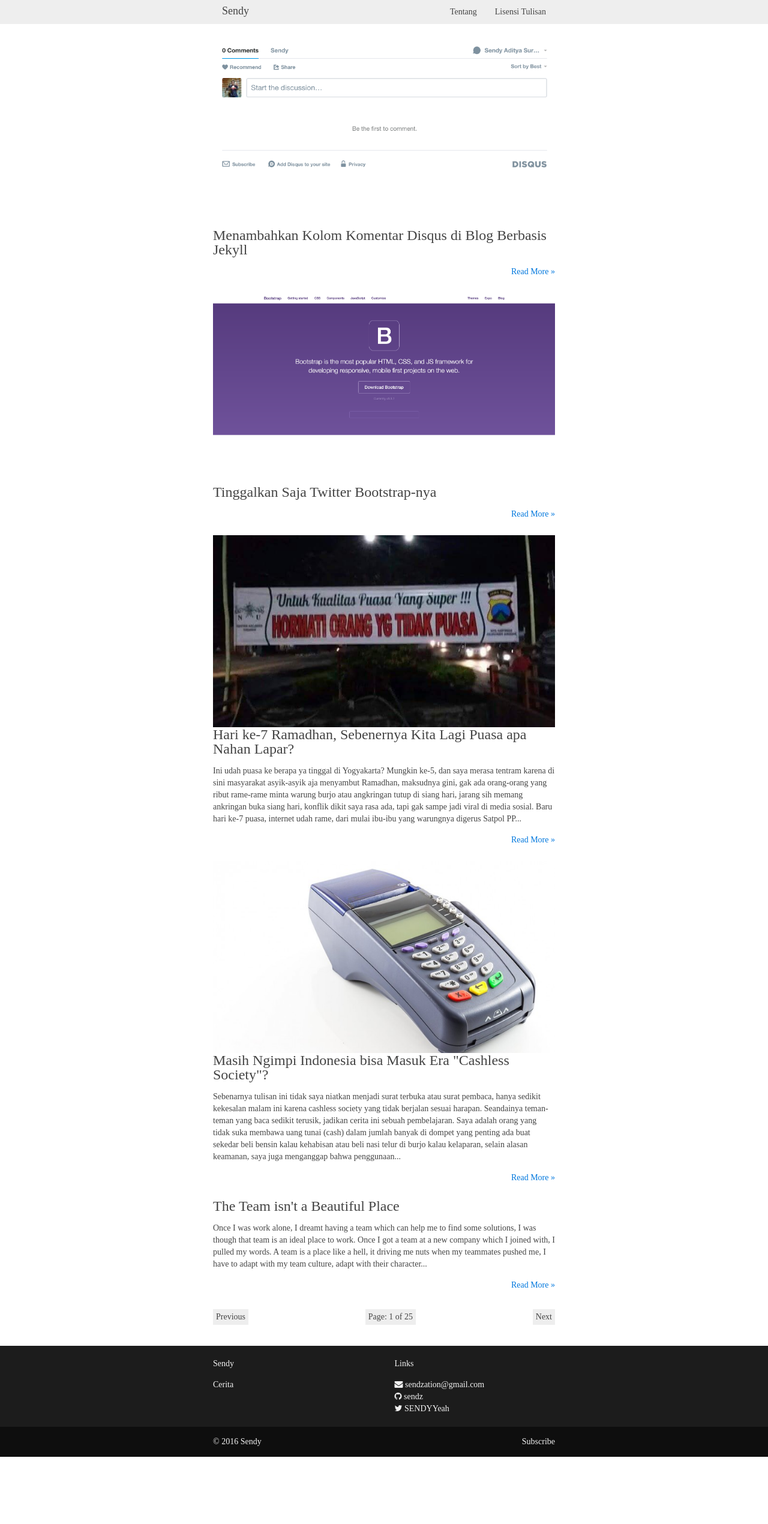
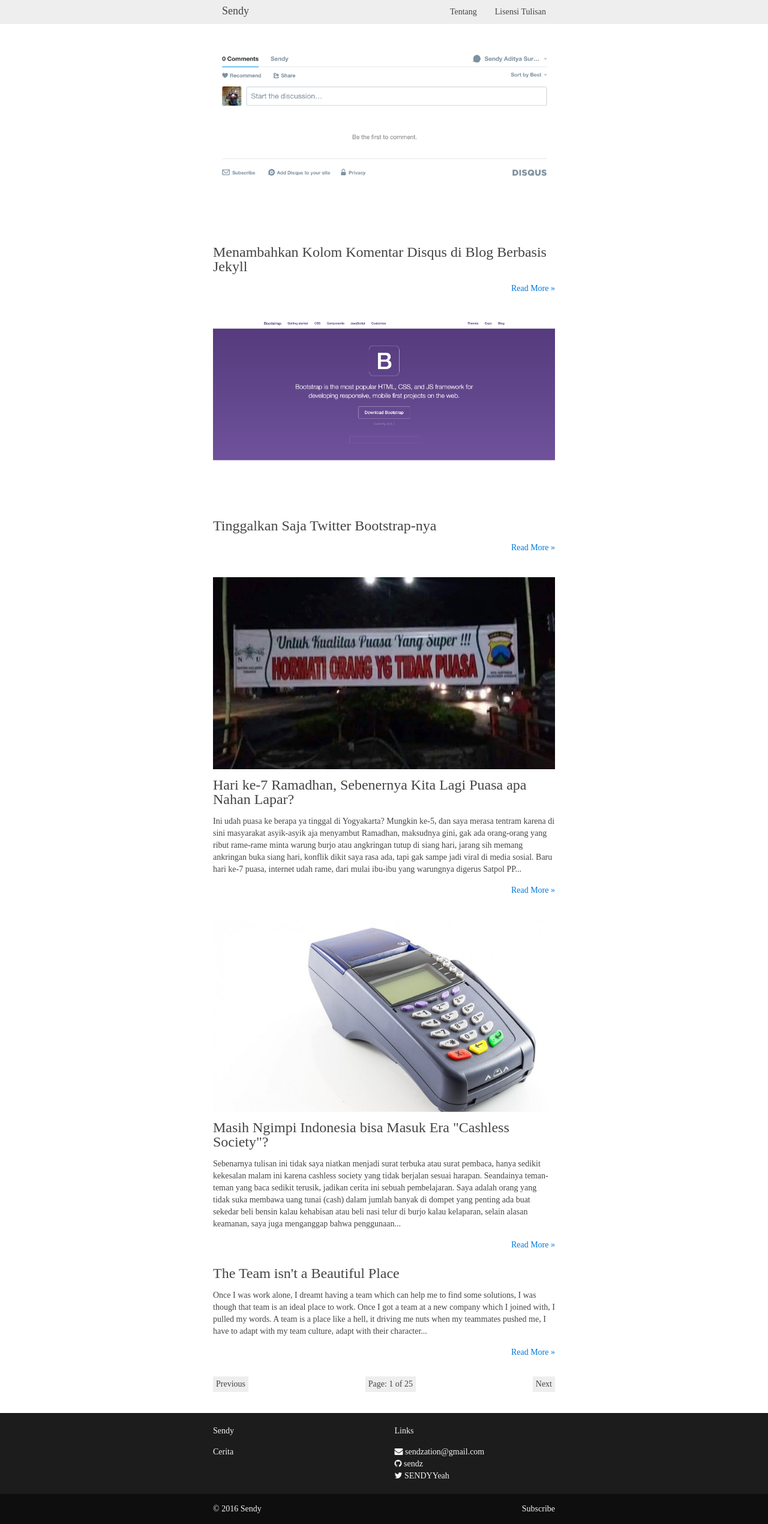
Before and after one commit to sendz/sendz.github.io, a Jekyll site: the page built from index.html, in a window 1280 px wide. Shown: the whole page at 60% size. Built offline with Jekyll 4.4.1, drawn with Linux system fonts in a browser that asks for light colours; nearby versions of some CDN libraries; some web fonts are replaced; the list of posts is cut into pages by our own code; before the commit the page ends 2428 px from its top, so only the background shows below that.

Commit message:
Fix styling, add fonts and margin

```diff
--- a/css/style.css
+++ b/css/style.css
@@ -1,2 +1,2 @@
-@import "https://fonts.googleapis.com/css?family=Droid+Serif";body,h1,h2,h3,h4,h5,h6,.uk-navbar-nav>li>a{font-family:'Droid Serif', serif}@media only screen and (min-width: 993px){.uk-container,.container{width:50%}}img{max-width:100%}.uk-page-footer{background:#1C1C1C;margin-top:20px;padding-top:20px;color:#F2F2F2}.uk-page-footer a,.uk-page-footer h5{color:#F2F2F2}.uk-footer-copyright{background-color:rgba(0,0,0,0.5);height:50px;line-height:50px;overflow:hidden;font-weight:300;margin-top:20px;color:#F2F2F2}.uk-footer-copyright a,.uk-footer-copyright h5{color:#F2F2F2}.uk-cover-background{height:320px;overflow:hidden;object-position:center;-o-object-position:center}.uk-cover-background>img{width:100%}ul.no-style{margin:0px;padding-left:0px}ul.no-style>li{list-style:none}article{margin:10px 0px}header{margin-bottom:10px}
+@import "https://fonts.googleapis.com/css?family=Droid+Serif";body,h1,h2,h3,h4,h5,h6,.uk-navbar-nav>li>a{font-family:'Droid Serif', serif}@media only screen and (min-width: 993px){.uk-container,.container{width:50%}}img{max-width:100%}.uk-page-footer{background:#1C1C1C;margin-top:20px;padding-top:20px;color:#F2F2F2}.uk-page-footer a,.uk-page-footer h5{color:#F2F2F2}.uk-footer-copyright{background-color:rgba(0,0,0,0.5);height:50px;line-height:50px;overflow:hidden;font-weight:300;margin-top:20px;color:#F2F2F2}.uk-footer-copyright a,.uk-footer-copyright h5{color:#F2F2F2}.uk-cover-background{height:320px;margin:1em 0em;overflow:hidden;object-position:center;-o-object-position:center}.uk-cover-background>img{width:100%}ul.no-style{margin:0px;padding-left:0px}ul.no-style>li{list-style:none}article{margin:10px 0px}header{margin-bottom:10px}
 /*# sourceMappingURL=style.css.map */
--- a/css/style.scss
+++ b/css/style.scss
@@ -39,6 +39,7 @@ img {
 
 .uk-cover-background {
   height: 320px;
+  margin: 1em 0em;
   overflow: hidden;
   object-position: center;
   -o-object-position: center;
```
